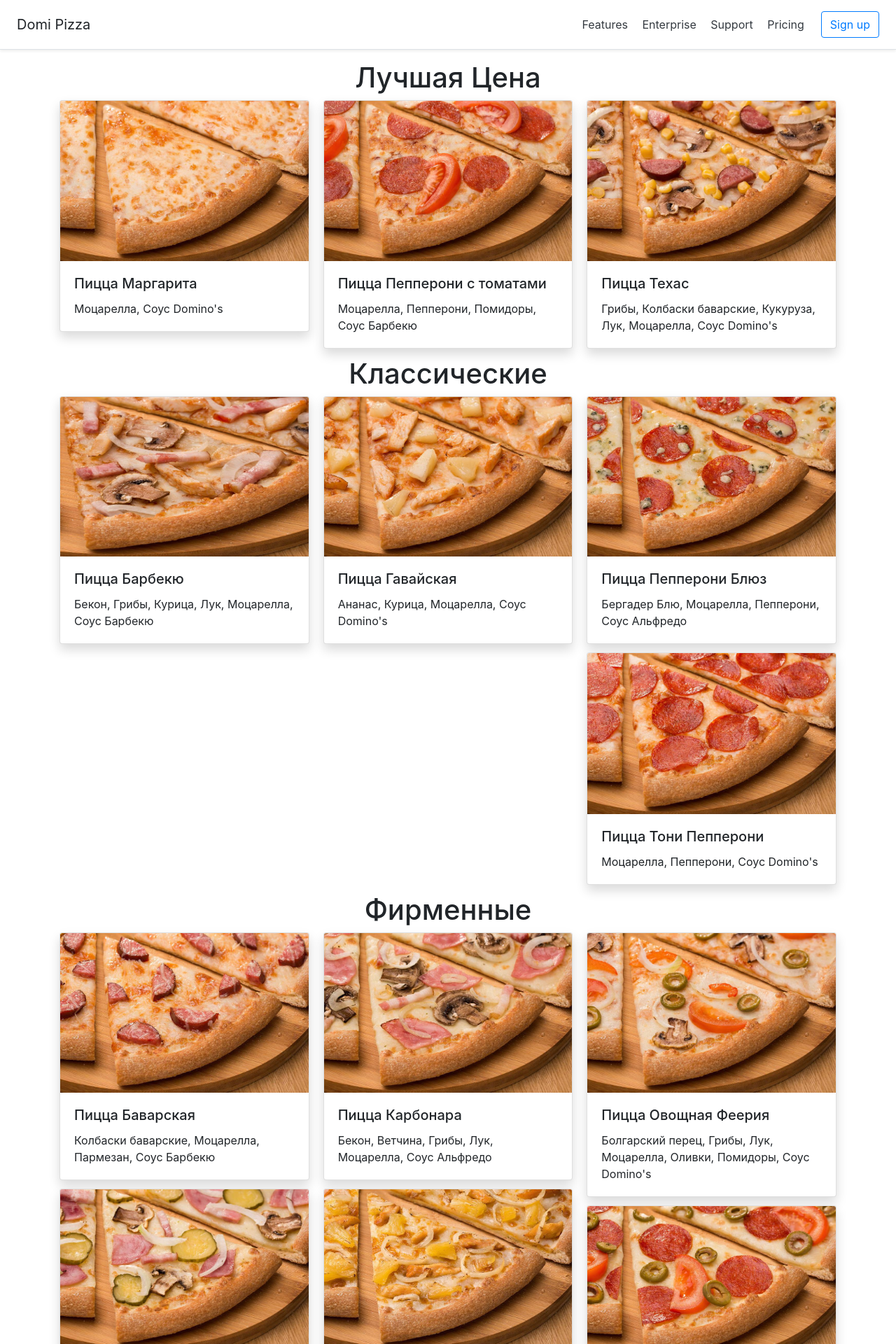
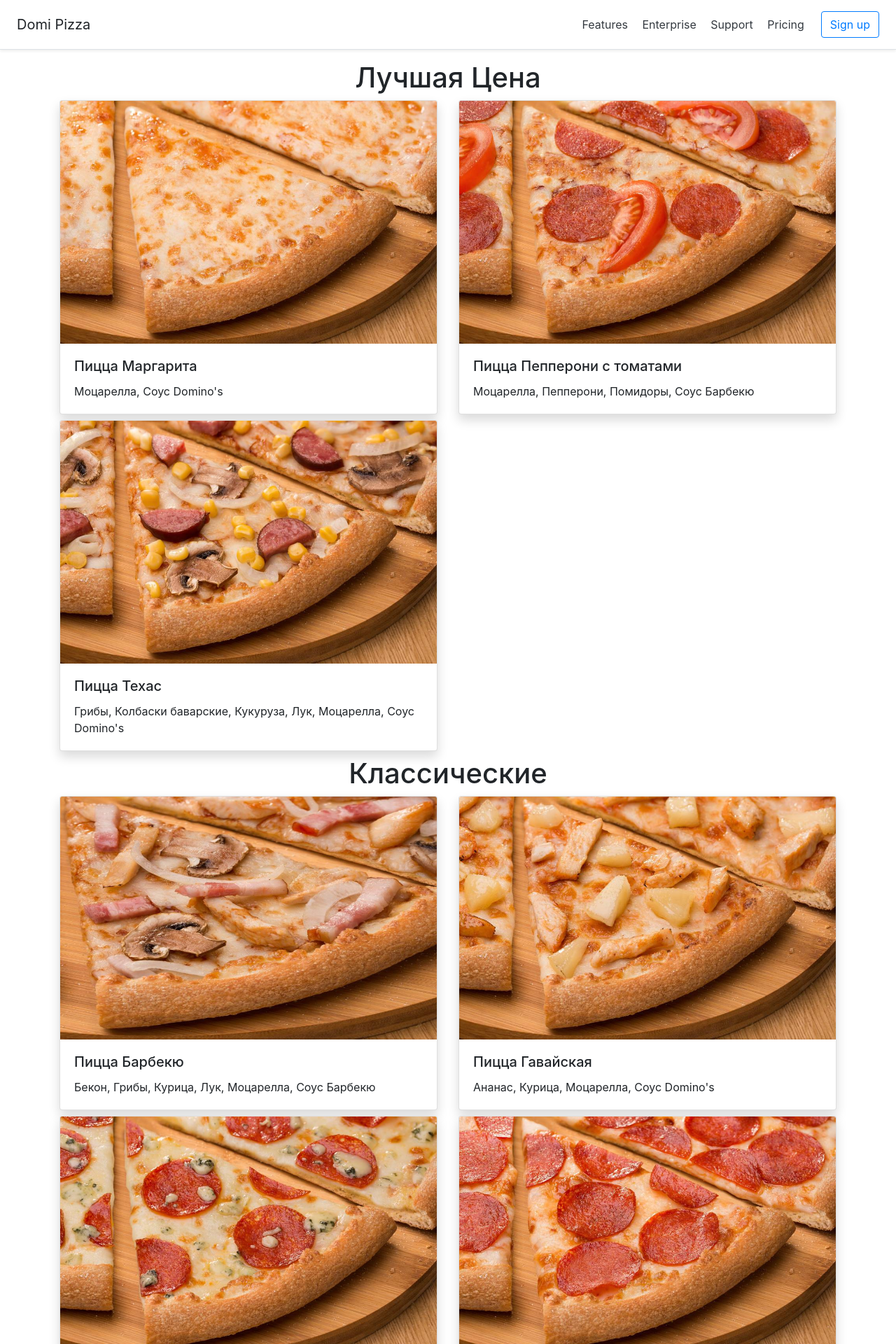
Before and after one commit to RoyalSam12/Pizza, a Django app: page / in a window 1280 px wide. Shown: the top 1920 px of the page at 70% size. Run offline with Django 3.2, Linux system fonts and the light colour scheme; data comes from the database, SQL or seed files in the repository; some libraries are stand-ins or nearby versions.

Commit message:
restyling index

```diff
--- a/pizza/templates/pizza/index.html
+++ b/pizza/templates/pizza/index.html
@@ -17,13 +17,15 @@
 <div class="container">
     {% for cat in category %}
         <h1 class="text-center">{{ cat.category_name }}</h1>
-        <div class="card-columns">
+        <div class="row">
             {% for pizza in cat.pizza_set.all %}
-                <div class="card shadow">
-                    <img class="card-img-top" src="{% static pizza.pizza_img %} " alt="{{ pizza.pizza_name }}">
-                    <div class="card-body">
-                        <h5 class="card-title">{{ pizza.pizza_name }}</h5>
-                        <p class="card-text">{{ pizza.ingredients.all|join:", " }}</p>
+                <div class="col-sm-12 col-lg-6 pb-2">
+                    <div class="card h-100 shadow">
+                        <img class="card-img-top" src="{% static pizza.pizza_img %} " alt="{{ pizza.pizza_name }}">
+                        <div class="card-body">
+                            <h5 class="card-title">{{ pizza.pizza_name }}</h5>
+                            <p class="card-text">{{ pizza.ingredients.all|join:", " }}</p>
+                        </div>
                     </div>
                 </div>
             {% endfor %}
```
